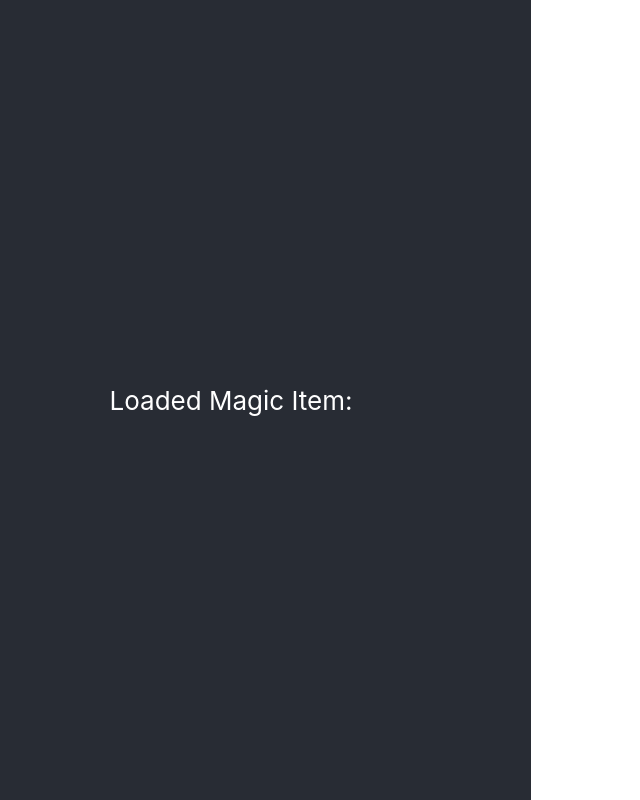
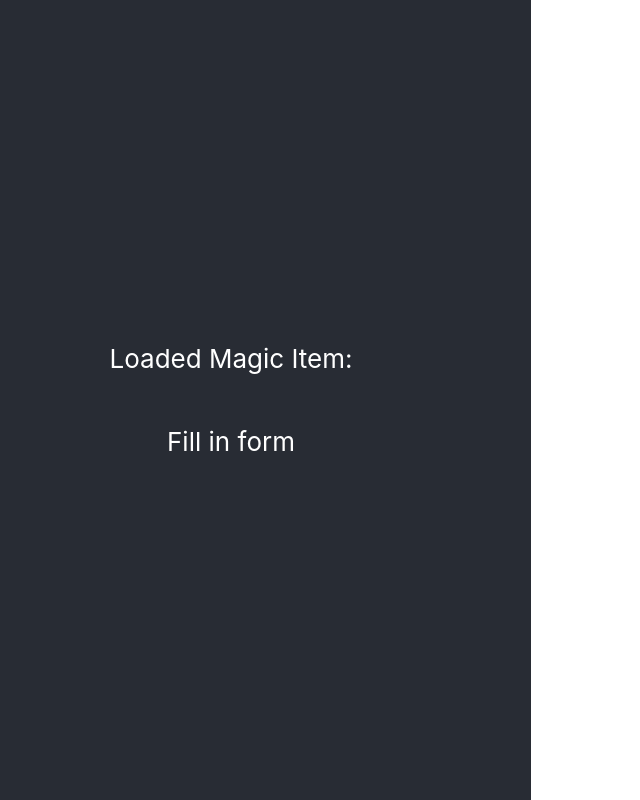
Before and after one commit to Lagicrus/DnDBGS, a React (Create React App) app: page / in a window 1280 px wide. Shown: the whole page, without its empty margins (69-709 px from the left). Built offline with nearby package versions, Linux system fonts and the light colour scheme; no server answers.

Commit message:
Change detection of current tab, add placeholder Beyond content

```diff
--- a/src/App.tsx
+++ b/src/App.tsx
@@ -2,6 +2,7 @@ import React, { useEffect } from 'react';
 import './App.css';
 import { DOMMessage, DOMMessageResponse } from './types';
 import Griffon from './ui/Griffon';
+import Beyond from './ui/Beyond';
 
 async function getCurrentTab() {
   const [tab] = await chrome.tabs.query({
@@ -26,26 +27,9 @@ function App() {
     });
 
     getCurrentTab().then(tab => {
-      console.log(tab);
       setCurrentTab(tab);
       setModalOpen(tab?.includes('thegriffonssaddlebag.com') || false);
     });
-
-    // chrome.tabs &&
-    //   chrome.tabs.query(
-    //     {
-    //       active: true,
-    //       currentWindow: true
-    //     },
-    //     tabs => {
-    //       if (!tabs[0].id) return;
-    //
-    //       setCurrentTab(tabs[0]);
-    //       setModalOpen(
-    //         tabs[0]?.url?.includes('thegriffonssaddlebag.com') || false
-    //       );
-    //     }
-    //   );
   }, []);
 
   function onClick() {
@@ -153,7 +137,9 @@ function App() {
         <p>Loaded Magic Item: {saddlebagItems?.name}</p>
         {currentTab?.includes('thegriffonssaddlebag.com') ? (
           <Griffon modalOpen={modalOpen} onClick={onClick} />
-        ) : null}
+        ) : (
+          <Beyond />
+        )}
       </header>
     </div>
   );
--- /dev/null
+++ b/src/ui/Beyond.tsx
@@ -0,0 +1,7 @@
+import React from 'react';
+
+const Beyond = () => {
+  return <p>Fill in form</p>;
+};
+
+export default Beyond;
```
